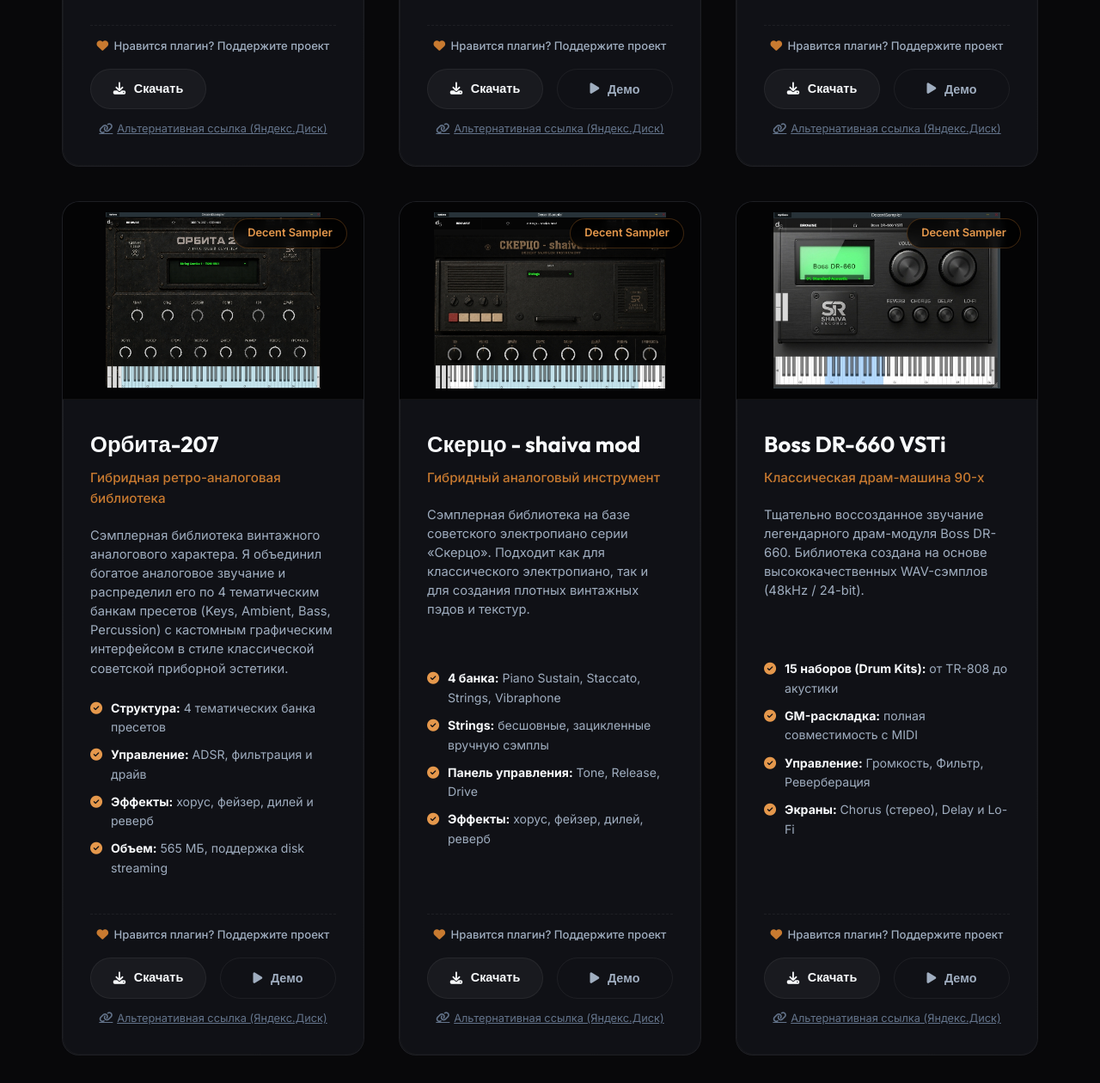
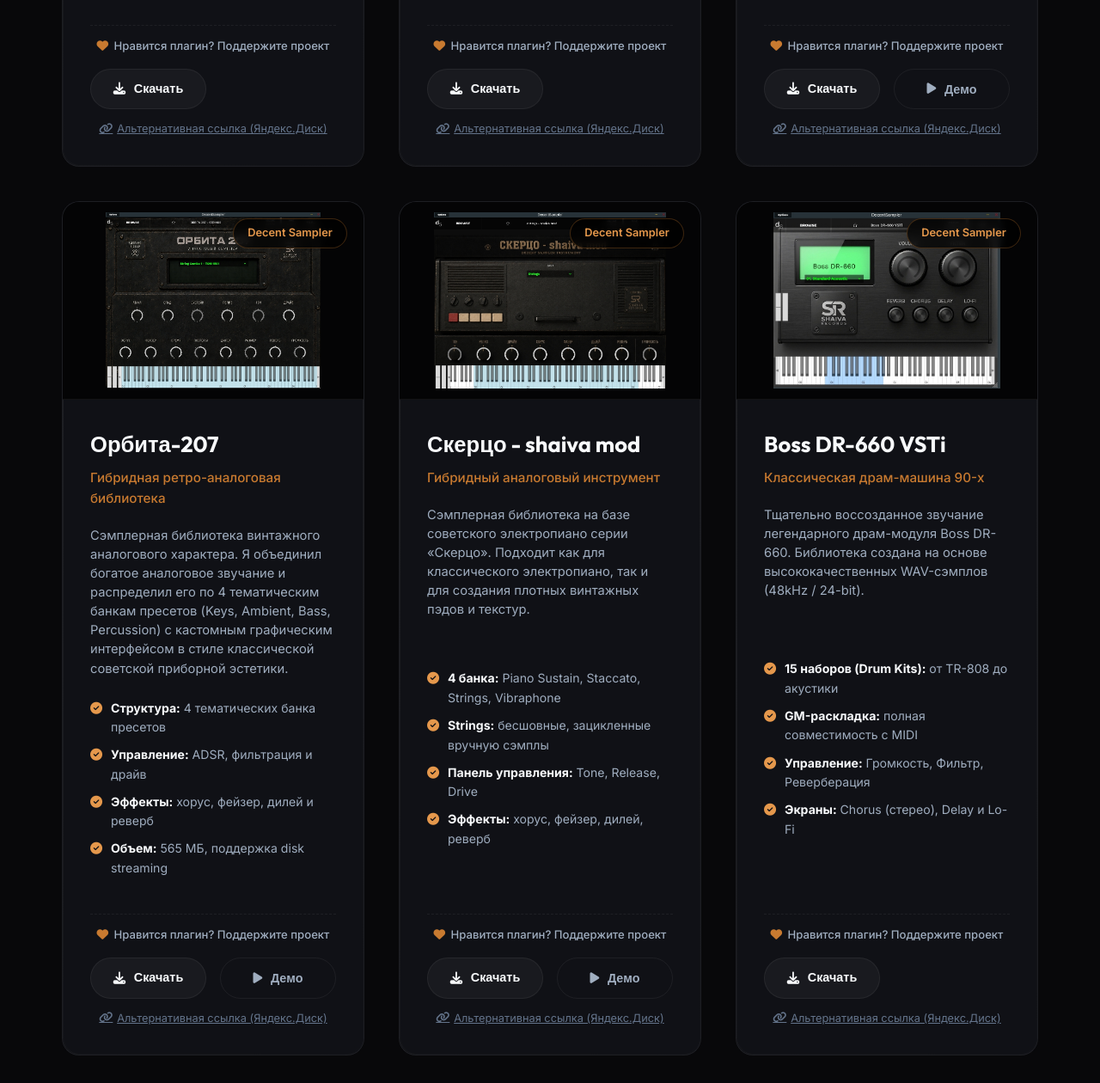
Before and after one commit to 76shaiva-jpg/shaiva-records, a plain HTML site: page index.html in a window 1280 px wide. Shown: the part 2000-3260 px from the top of the page at 86% size. Drawn offline with Linux system fonts and the light colour scheme.

Commit message:
Add files via upload

```diff
--- a/index.html
+++ b/index.html
@@ -238,7 +238,6 @@
                         </p>
                         <div class="product-footer">
                             <a href="https://github.com/76shaiva-jpg/shaiva-records/releases/download/v1.0/Lel_CZ.zip" target="_blank" class="btn btn-card-download"><i class="fa-solid fa-download"></i> <span class="lang-ru">Скачать</span><span class="lang-en">Download</span></a>
-                            <button class="btn btn-card-demo" data-video-id="M6ZWIm40S28"><i class="fa-solid fa-play"></i> <span class="lang-ru">Демо</span><span class="lang-en">Demo</span></button>
                         </div>
                         <p class="product-mirror-note">
                             <span class="lang-ru"><a href="https://disk.yandex.ru/d/cLzQRkSp78CBEg" target="_blank" class="mirror-link"><i class="fa-solid fa-link"></i> Альтернативная ссылка (Яндекс.Диск)</a></span>
@@ -434,7 +433,6 @@
                         </p>
                         <div class="product-footer">
                             <a href="https://github.com/76shaiva-jpg/shaiva-records/releases/download/v1.0/Boss.DR-660.zip" target="_blank" class="btn btn-card-download"><i class="fa-solid fa-download"></i> <span class="lang-ru">Скачать</span><span class="lang-en">Download</span></a>
-                            <button class="btn btn-card-demo" data-video-id="dQw4w9WgXcQ"><i class="fa-solid fa-play"></i> <span class="lang-ru">Демо</span><span class="lang-en">Demo</span></button>
                         </div>
                         <p class="product-mirror-note">
                             <span class="lang-ru"><a href="https://disk.yandex.ru/d/vrENdZA-HZeqmQ" target="_blank" class="mirror-link"><i class="fa-solid fa-link"></i> Альтернативная ссылка (Яндекс.Диск)</a></span>
```
